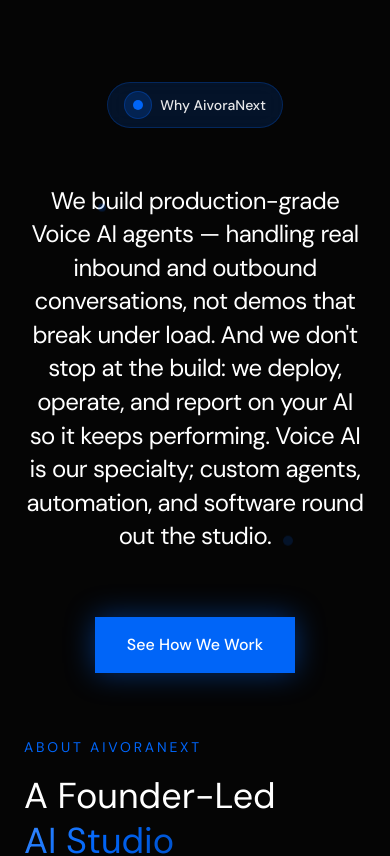
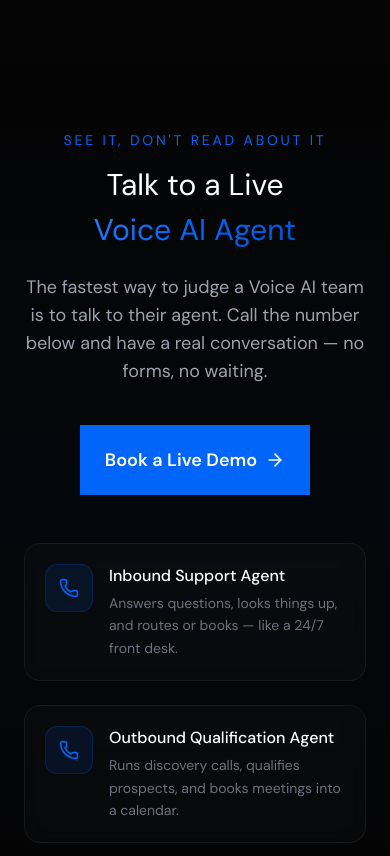
Before and after one commit to aivoranext/aivoranext-website, a Next.js app: page / in a window 390 px wide. Shown: the part 920-1776 px from the top of the page. Built offline with nearby package versions, Linux system fonts and the light colour scheme.

Commit message:
feat: add live demo section with graceful phone-number fallback

```diff
--- a/app/page.js
+++ b/app/page.js
@@ -28,6 +28,7 @@
   MessageSquare,
   Zap,
   Mail,
+  PhoneCall,
 } from "lucide-react";
 import {
   siteConfig,
@@ -41,6 +42,9 @@
   faqSection,
   ctaSection,
   footerLinks,
+  liveDemoSection,
+  howWeWorkSection,
+  pilotOfferSection,
 } from "@/lib/content";
 import Navbar from "@/components/Navbar";
 import Footer from "@/components/Footer";
@@ -274,6 +278,61 @@
         </motion.div>
       </section>
 
+      {/* Live Demo Section */}
+      <section id="demo" className="relative py-24 px-6 section-gradient">
+        <div className="max-w-5xl mx-auto text-center">
+          <p className="text-[#0065F8] text-sm uppercase tracking-[0.2em] mb-4">
+            {liveDemoSection.caption}
+          </p>
+          <h2 className="text-3xl md:text-4xl lg:text-5xl font-light text-white leading-tight mb-2">
+            {liveDemoSection.title1}
+          </h2>
+          <h2 className="text-3xl md:text-4xl lg:text-5xl font-light text-gradient-blue leading-tight mb-6">
+            {liveDemoSection.title2}
+          </h2>
+          <p className="text-gray-400 text-lg max-w-2xl mx-auto mb-10">
+            {liveDemoSection.description}
+          </p>
+
+          {liveDemoSection.phoneNumber ? (
+            <div className="flex flex-col items-center gap-3 mb-12">
+              <a
+                href={`tel:${liveDemoSection.phoneNumber.replace(/[^+\d]/g, "")}`}
+                className="inline-flex items-center gap-3 px-10 py-5 btn-primary text-white text-xl font-semibold rounded-none"
+              >
+                <PhoneCall className="w-6 h-6" /> {liveDemoSection.phoneNumber}
+              </a>
+              <span className="text-gray-500 text-sm">{liveDemoSection.phoneNote}</span>
+            </div>
+          ) : (
+            <div className="flex justify-center mb-12">
+              <Link
+                href={liveDemoSection.fallbackHref}
+                className="inline-flex items-center gap-2 px-10 py-5 btn-primary text-white text-lg font-semibold rounded-none"
+              >
+                {liveDemoSection.fallbackLabel} <ArrowRight className="w-5 h-5" />
+              </Link>
+            </div>
+          )}
+
+          <div className="grid sm:grid-cols-2 gap-6 max-w-3xl mx-auto">
+            {liveDemoSection.agents.map((agent) => (
+              <div
+                key={agent.name}
+                className="glass-card rounded-2xl p-6 text-left flex gap-4 items-start"
+              >
+                <div className="w-12 h-12 rounded-xl bg-[#0065F8]/10 border border-[#0065F8]/20 flex items-center justify-center shrink-0">
+                  <Phone className="w-5 h-5 text-[#0065F8]" />
+                </div>
+                <div>
+                  <h3 className="text-white font-medium mb-1">{agent.name}</h3>
+                  <p className="text-gray-500 text-sm leading-relaxed">{agent.description}</p>
+                </div>
+              </div>
+            ))}
+          </div>
+        </div>
+      </section>
 
       {/* Statement Section (below hero) - About Us with scroll-driven text animation */}
       <section className="relative min-h-[45vh] flex flex-col items-center justify-center py-12 md:py-16 px-6">
```
